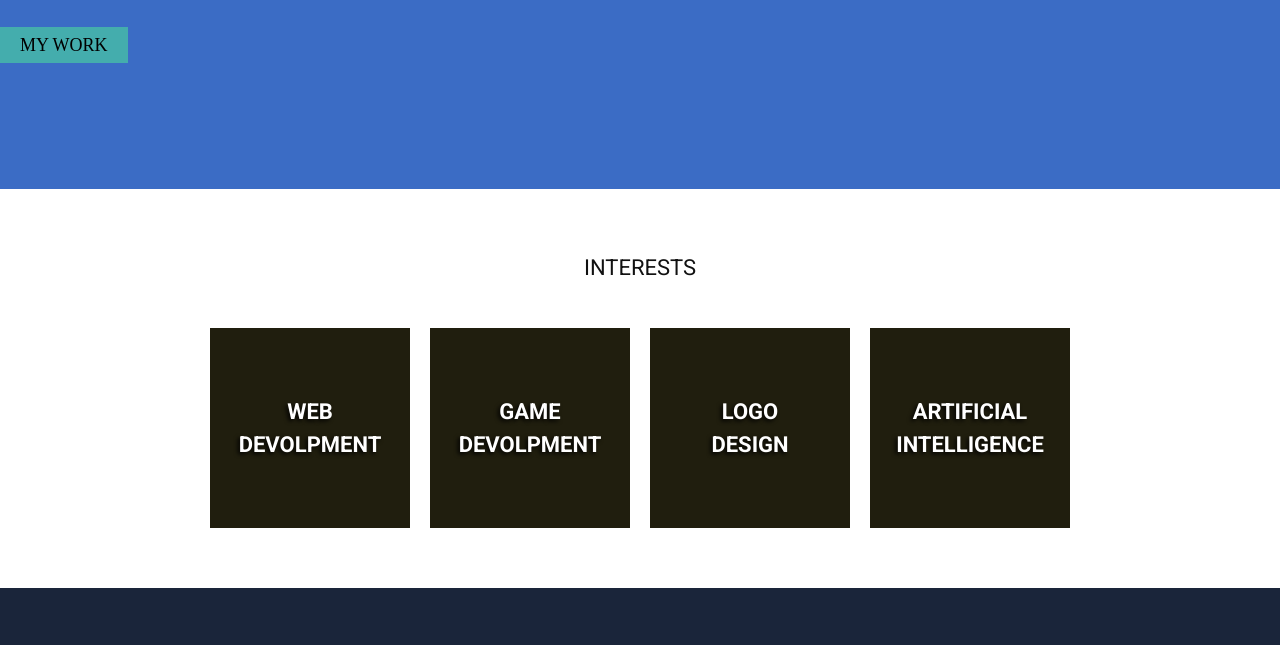
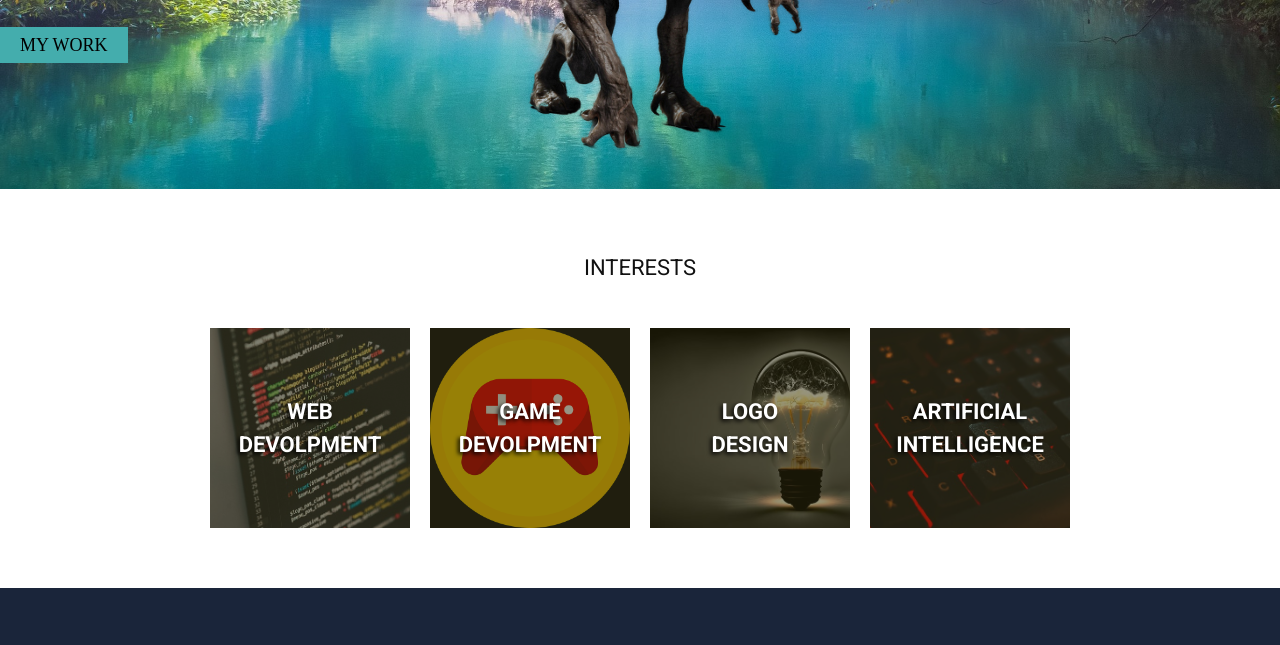
Before and after one commit to SiteCrafters/MyProject, a plain HTML site: page index.html in a window 1280 px wide. Shown: the part 611-1256 px from the top of the page. Drawn offline with Linux system fonts and the light colour scheme; files whose address does not match are found by name.

Commit message:
Update index.css

```diff
--- a/CSS/index.css
+++ b/CSS/index.css
@@ -4,7 +4,7 @@ main{
     height: calc(100vh - 60px);
     background-color: #3b6cc5;
     margin-top: 60px;
-    background-image: url(../IMG/ogre.png), url(../IMG/river.jpg);
+    background-image: url(../ogre.png), url(../river.jpg);
     background-size: 70vh, cover;
     background-repeat: no-repeat;
     background-position: bottom left calc(50% + 0px), center;
@@ -93,16 +93,16 @@ main .main-quotes {
 }
 
 .index-category-box:nth-child(2){
-    background-image: url(../IMG/CATEGORY/code.jpg);
+    background-image: url(../CATEGORY/code.jpg);
 }
 .index-category-box:nth-child(3){
-    background-image: url(../IMG/CATEGORY/gamepad.png);
+    background-image: url(../CATEGORY/gamepad.png);
 }
 .index-category-box:nth-child(4){
-    background-image: url(../IMG/CATEGORY/lightbulb.jpg);
+    background-image: url(../CATEGORY/lightbulb.jpg);
 }
 .index-category-box:nth-child(5){
-    background-image: url(../IMG/CATEGORY/keyboard.jpg);
+    background-image: url(../CATEGORY/keyboard.jpg);
 }
 
 .dark-overlay{
```
